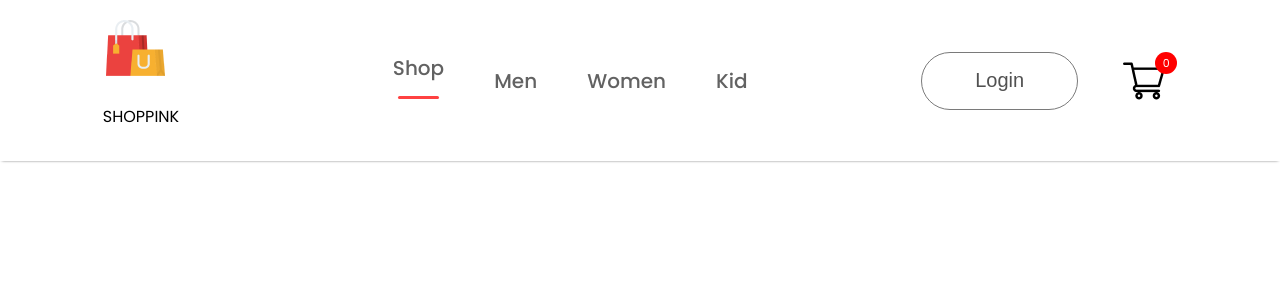
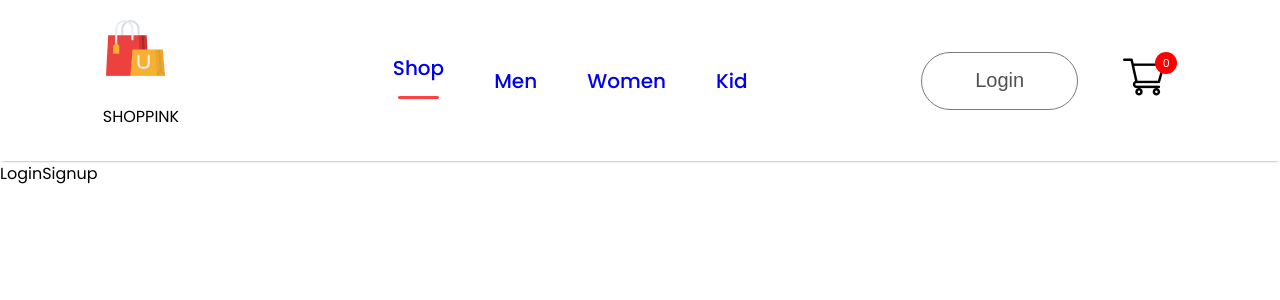
Before and after one commit to DucBaoNguyen2004/E-Commerce-Clothes-Shopping, a React (Create React App) app: page /login in a window 1280 px wide. Shown: the top 300 px of the page. Built offline with nearby package versions, Linux system fonts and the light colour scheme.

Commit message:
tao cac pages vao routing

```diff
--- a/src/App.js
+++ b/src/App.js
@@ -1,11 +1,29 @@
 
 import './App.css';
 import { Navbar } from './Components/Navbar/Navbar';
-
+import { BrowserRouter as Router, Route, Routes, BrowserRouter} from 'react-router-dom';
+import { Shop } from './Pages/Shop';
+import { ShopCategory } from './Pages/ShopCategory';
+import { Product } from './Pages/Product';
+import { Cart } from './Pages/Cart';
+import { LoginSignup } from './Pages/LoginSignup';
 function App() {
   return (
     <div >
-      <Navbar />
+      <BrowserRouter>
+       <Navbar />
+    <Routes>
+      <Route path='/'element={<Shop/>}/>
+      <Route path='/mens'element={<ShopCategory category="mens"/>}/>
+      <Route path='/womens'element={<ShopCategory category="womens"/>}/>
+      <Route path='/kids'element={<ShopCategory category="kids"/>}/>
+     <Route path='/product' element={<Product/>}>
+    <Route path=':productId' element={<Product/>}/>
+     </Route>
+     <Route path='/cart' element={<Cart/>}/>
+     <Route path='/login' element={<LoginSignup/>}/>
+    </Routes>
+       </BrowserRouter>
     </div>
   );
 }
--- a/src/Components/Navbar/Navbar.jsx
+++ b/src/Components/Navbar/Navbar.jsx
@@ -2,6 +2,7 @@
 import './Navbar.css'
 import logo from '../Assets/logo.png'
 import cart_icon from '../Assets/cart_icon.png'
+import { Link } from 'react-router-dom'
 export const Navbar = () => {
     var [menu, setMenu] = React.useState("shop");
   return (
@@ -11,14 +12,14 @@
             <p>SHOPPINK</p>
         </div>
         <ul className="nav-menu">
-            <li onClick={()=>{setMenu("shop")}}>Shop  {menu==="shop"?<hr/>:<>  </>}</li>
-            <li onClick={()=>{setMenu("mens")}}>Men {menu==="mens"?<hr/>:<></>}</li>
-            <li onClick={()=>{setMenu("womens")}}>Women {menu==="womens"?<hr/>:<></>}</li>
-            <li onClick={()=>{setMenu("kids")}}>Kid {menu==="kids"?<hr/>:<></>}</li>
+            <li onClick={()=>{setMenu("shop")}}><Link style={{textDecoration:'none'}} to='/'>Shop</Link> {menu==="shop"?<hr/>:<>  </>}</li>
+            <li onClick={()=>{setMenu("mens")}}><Link style={{textDecoration:'none'}} to='/mens'>Men</Link>  {menu==="mens"?<hr/>:<></>}</li>
+            <li onClick={()=>{setMenu("womens")}}><Link style={{textDecoration:'none'}} to='/womens'> Women</Link> {menu==="womens"?<hr/>:<></>}</li>
+            <li onClick={()=>{setMenu("kids")}}><Link style={{textDecoration:'none'}} to='/kids'>Kid</Link>  {menu==="kids"?<hr/>:<></>}</li>
         </ul>
         <div className="nav-login-cart">
-            <button>Login</button>
-            <img src={cart_icon} alt="" />
+           <Link to='/login'><button>Login</button></Link>
+           <Link to='/cart'><img src={cart_icon} alt="" /></Link>
             <div className="nav-cart-count">
                 0
             </div>
--- /dev/null
+++ b/src/Pages/Cart.jsx
@@ -0,0 +1,7 @@
+import React from 'react'
+
+export const Cart = () => {
+  return (
+    <div>Cart</div>
+  )
+}
--- /dev/null
+++ b/src/Pages/LoginSignup.jsx
@@ -0,0 +1,7 @@
+import React from 'react'
+
+export const LoginSignup = () => {
+  return (
+    <div>LoginSignup</div>
+  )
+}
--- /dev/null
+++ b/src/Pages/Product.jsx
@@ -0,0 +1,7 @@
+import React from 'react'
+
+export const Product = () => {
+  return (
+    <div>Product</div>
+  )
+}
--- /dev/null
+++ b/src/Pages/Shop.jsx
@@ -0,0 +1,7 @@
+import React from 'react'
+
+export const Shop = () => {
+  return (
+    <div>Shop</div>
+  )
+}
--- /dev/null
+++ b/src/Pages/ShopCategory.jsx
@@ -0,0 +1,7 @@
+import React from 'react'
+
+export const ShopCategory = () => {
+  return (
+    <div>ShopCategory</div>
+  )
+}
```
